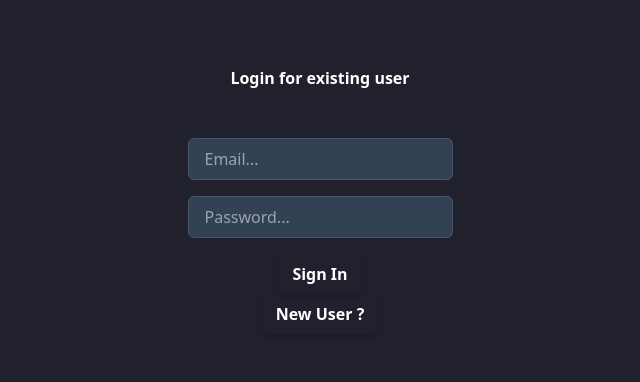
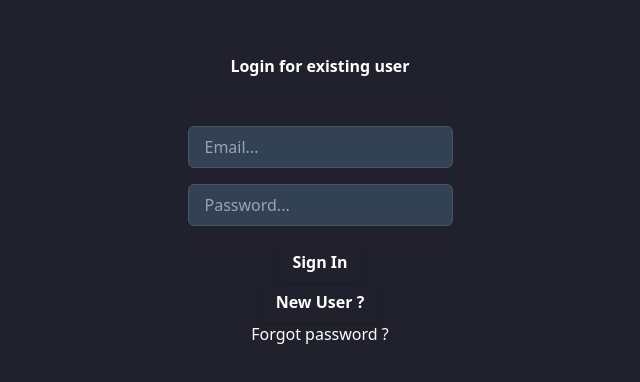
Before and after one commit to sarvesh-gaurishankar-sawant/team-progress-tracker, a React (Create React App) app in the folder frontend/: page / in a window 1280 px wide. Shown: the part 216-598 px from the top of the page, without its empty margins (320-960 px from the left). Built offline with nearby package versions, Linux system fonts and the light colour scheme.

Commit message:
Add forgot password flow

```diff
--- a/frontend/src/components/Auth/Login.tsx
+++ b/frontend/src/components/Auth/Login.tsx
@@ -8,6 +8,7 @@ import {
   EmailAuthProvider,
   createUserWithEmailAndPassword,
   signInWithEmailAndPassword,
+  sendPasswordResetEmail,
 } from "firebase/auth";
 import { NavLink, Navigate, useLocation, useNavigate } from "react-router-dom";
 import { useDispatch, useSelector } from "react-redux";
@@ -16,6 +17,7 @@ import { setLogin } from "../../store/user/loginSlice";
 import { getUserByEmailAsync } from "../../store/user/singleUserAsyncSlice";
 import { UserType } from "../type";
 import { getUserAsync, setUserSlice } from "../../store/user/userSlice";
+import Swal from 'sweetalert2';
 
 
 
@@ -58,6 +60,21 @@ function Login() {
         }
       };
 
+      function handleForgotPassword(){
+        sendPasswordResetEmail(auth, email)
+        .then(() => {
+          Swal.fire({
+            icon: 'success',
+            title: 'Success!',
+            text: 'Password reset email sent',
+          });
+        })
+        .catch((error) => {
+          const errorCode = error.code;
+          const errorMessage = error.message;
+        });
+      }
+
 	return (
 	<div>
     <div className='flex justify-center items-center min-h-screen flex-col'>
@@ -85,6 +102,7 @@ function Login() {
         />
         <button onClick={signIn} className="bg-primary text-white px-4 py-2 rounded-md font-bold shadow-md hover:bg-primary-dark transition duration-300 ease-in-out">Sign In</button>
         <NavLink to="/signup" className="bg-primary text-white px-4 py-2 rounded-md font-bold shadow-md hover:bg-primary-dark transition duration-300 ease-in-out">New User ?</NavLink>
+        <button onClick={handleForgotPassword}>Forgot password ?</button>
       </div> : <Navigate to="/board"/>}
     </div>
     </div>
```
